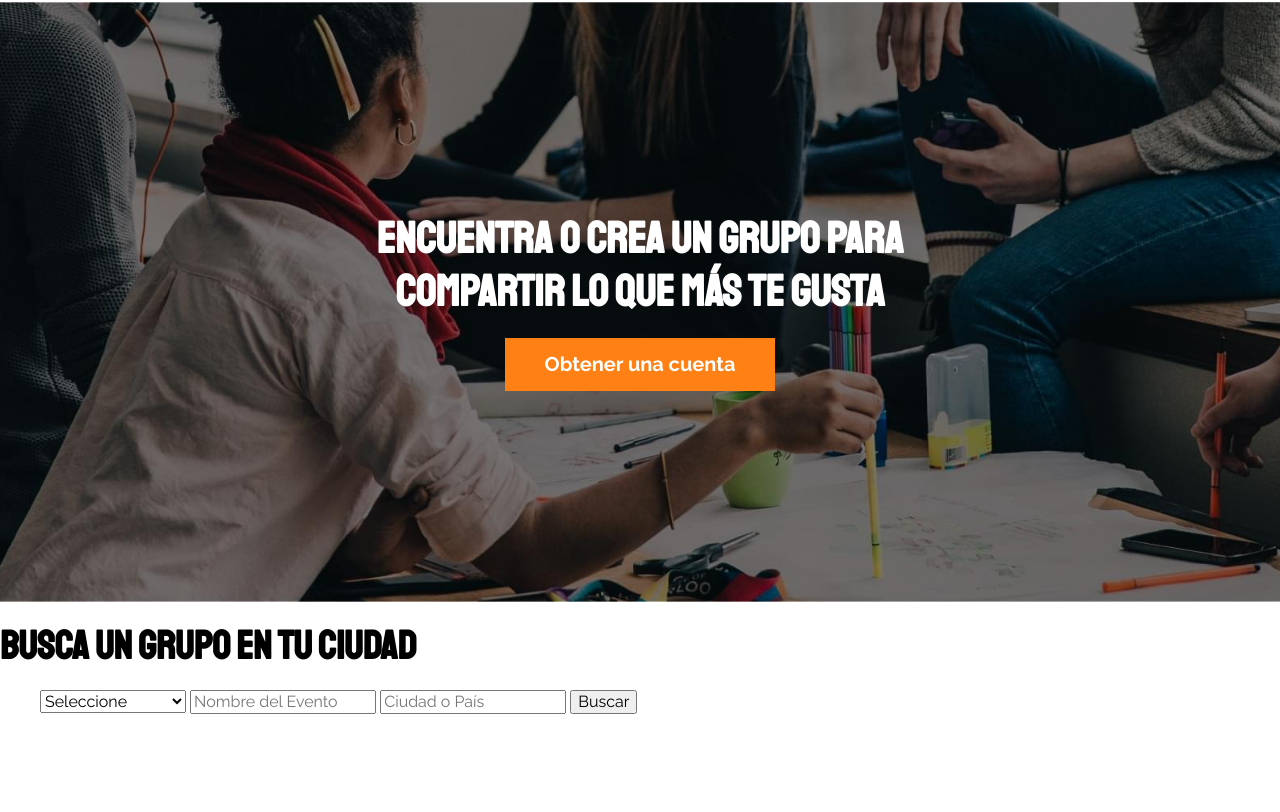
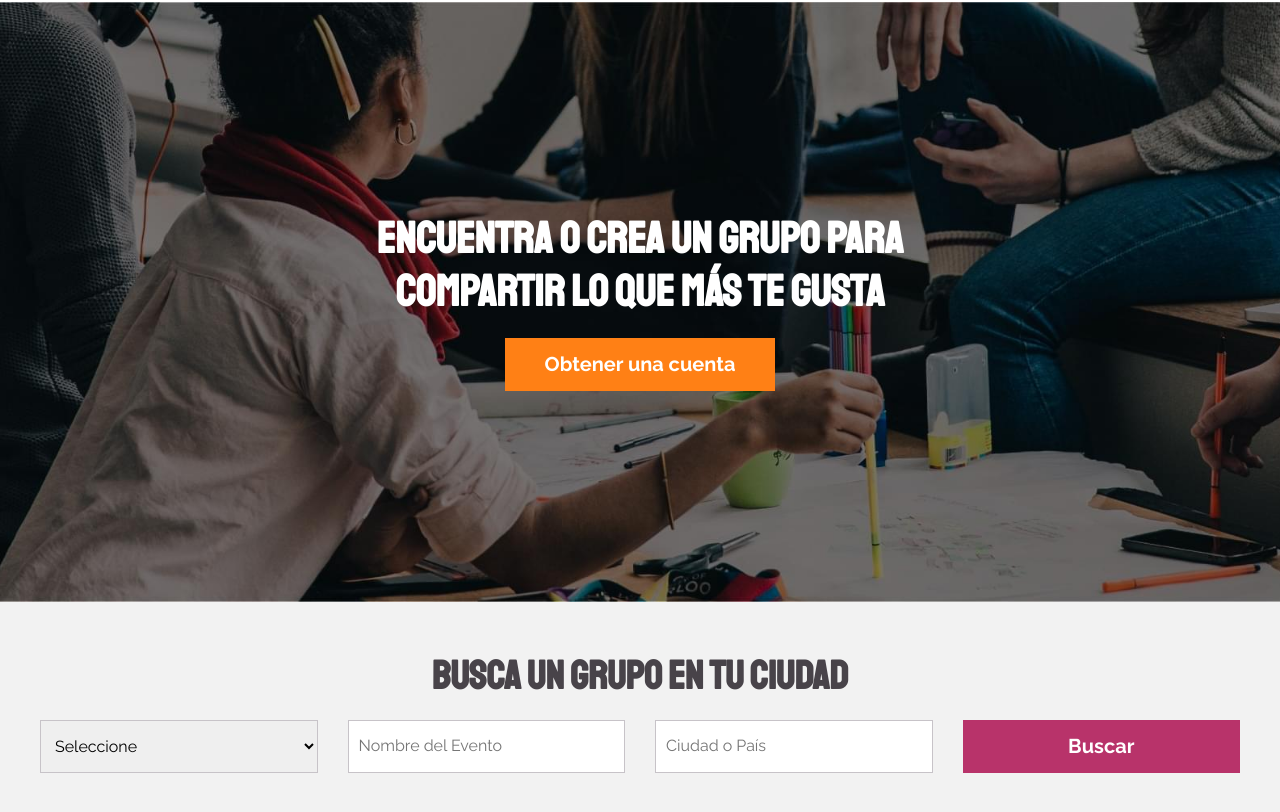
Before and after one commit to sebaa-loda/Meeti, a website: page index.html in a window 1280 px wide. Shown: the part 130-942 px from the top of the page. Before the commit the page ends 844 px from the top, so only its background shows below. Drawn offline with Linux system fonts and the light colour scheme.

Commit message:
end form

```diff
--- a/index.html
+++ b/index.html
@@ -52,7 +52,7 @@
                 </select>
                 <input type="text" class="formulario__campo" placeholder="Nombre del Evento">
                 <input type="text" class="formulario__campo" placeholder="Ciudad o País">
-                <input type="submit" class="formulario__campo" value="Buscar">
+                <input type="submit" class="formulario__submit" value="Buscar">
             </form>
         </div>
     </section>
--- /dev/null
+++ b/src/scss/ui/contenido/_busqueda.scss
@@ -0,0 +1,38 @@
+@use 'base/variables' as v;
+@use 'base/mixins' as m;
+
+.busqueda{
+  background-color: v.$grisClaro;
+  padding: 5rem 0;
+
+  &__heading{
+    text-align: center;
+    margin: 0;
+    color: v.$gris;
+  }
+}
+
+.formulario{
+  margin-top: 2rem;
+  display: flex;
+  flex-direction: column;
+
+  @include m.tablet{
+    @include m.grid(4,3rem);
+  }
+
+  &__campo{
+    padding: 1rem;
+    border: 1px solid lighten(v.$gris, 50%);
+    margin-bottom: 2rem;
+
+    @include m.tablet{
+      margin-bottom: 0;
+    }
+  }
+
+  &__submit{
+    @include m.boton(v.$primario, v.$blanco);
+    margin-top: 0;
+  }
+}
--- a/src/scss/ui/contenido/_index.scss
+++ b/src/scss/ui/contenido/_index.scss
@@ -1 +1,2 @@
 @forward 'hero';
+@forward 'busqueda';
```
Also changed, not shown: build/css/app.css, 1 other file.
